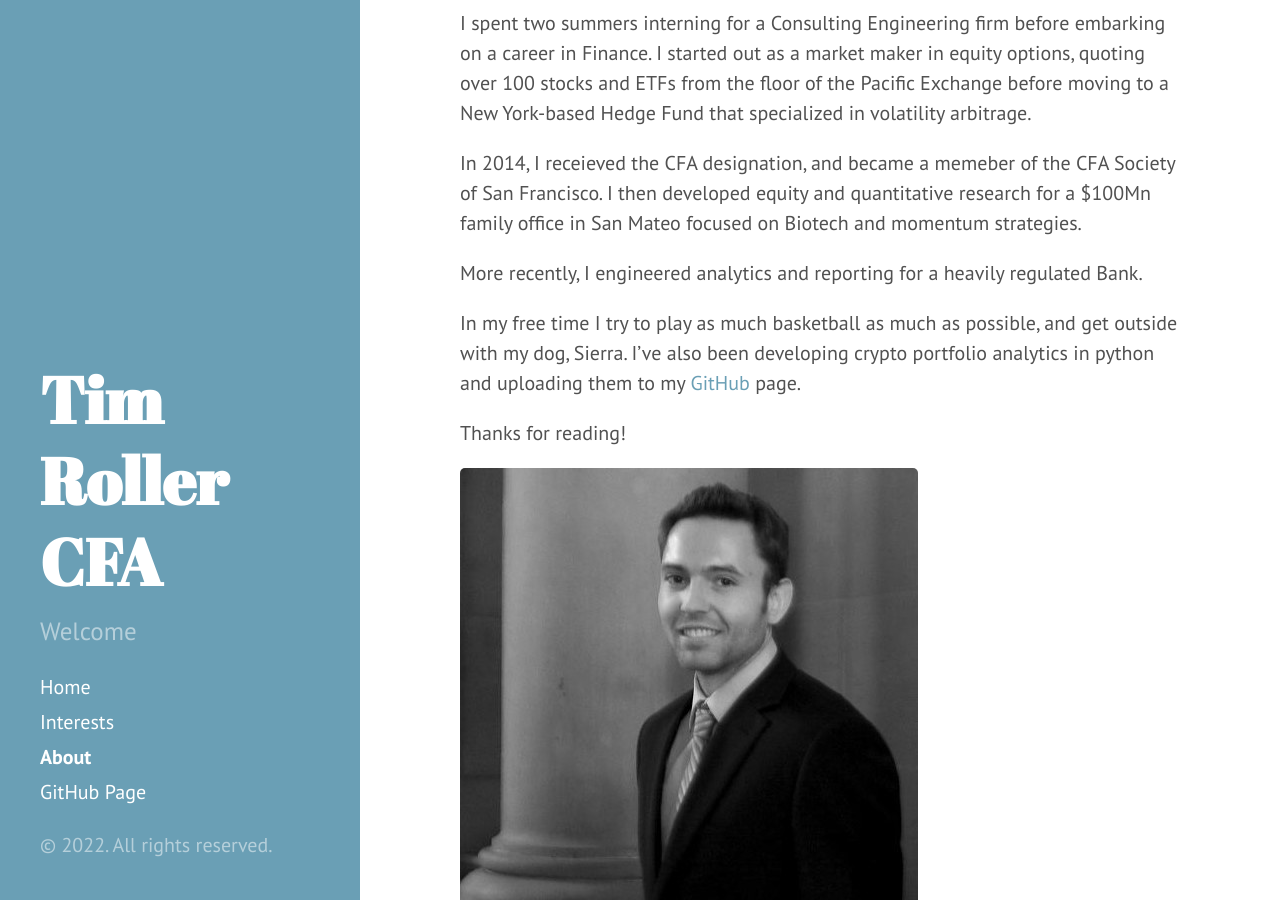
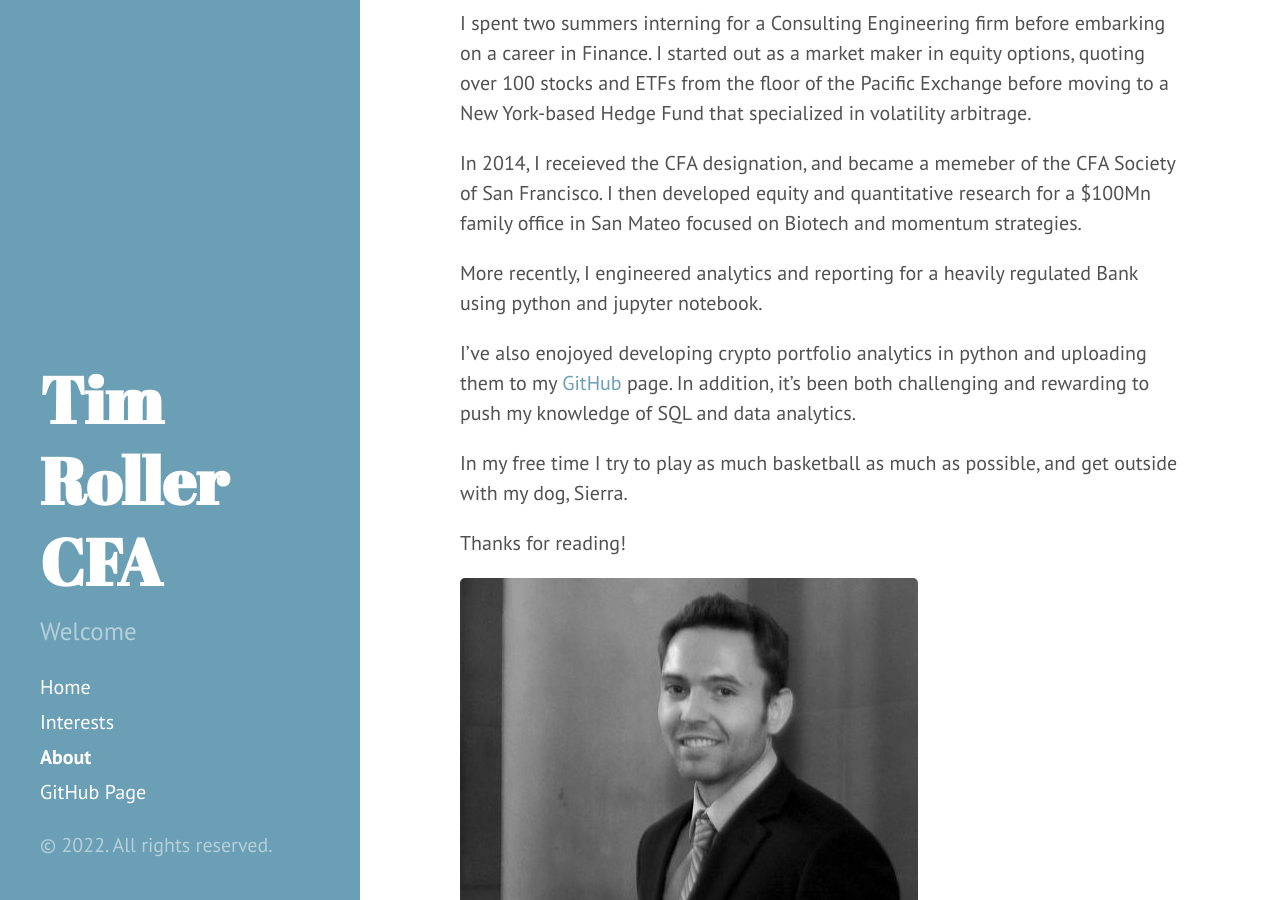
Before and after one commit to TimRoller/TimRoller.github.io, a Jekyll site: the page built from about.md, in a window 1280 px wide and 900 px high, scrolled down 330 px. Built offline with Jekyll 4.4.1, drawn with Linux system fonts in a browser that asks for light colours.

Commit message:
Update about.md

```diff
--- a/about.md
+++ b/about.md
@@ -10,9 +10,11 @@ I spent two summers interning for a Consulting Engineering firm before embarking
 
 In 2014, I receieved the CFA designation, and became a memeber of the CFA Society of San Francisco. I then developed equity and quantitative research for a $100Mn family office in San Mateo focused on Biotech and momentum strategies.
 
-More recently, I engineered analytics and reporting for a heavily regulated Bank.
+More recently, I engineered analytics and reporting for a heavily regulated Bank using python and jupyter notebook.
 
-In my free time I try to play as much basketball as much as possible, and get outside with my dog, Sierra. I've also been developing crypto portfolio analytics in python and uploading them to my <a href="https://github.com/TimRoller/Crypto-Portfolio-Analytics">GitHub</a> page.
+I've also enojoyed developing crypto portfolio analytics in python and uploading them to my <a href="https://github.com/TimRoller/Crypto-Portfolio-Analytics">GitHub</a> page. In addition, it's been both challenging and rewarding to push my knowledge of SQL and data analytics.
+
+In my free time I try to play as much basketball as much as possible, and get outside with my dog, Sierra.
 
 Thanks for reading!
 
```
